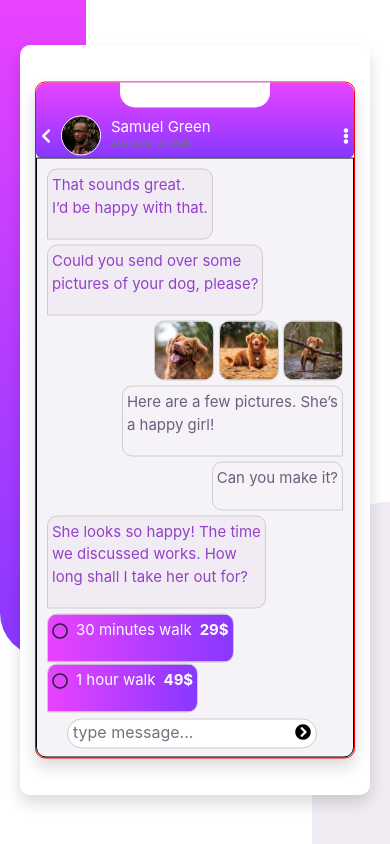
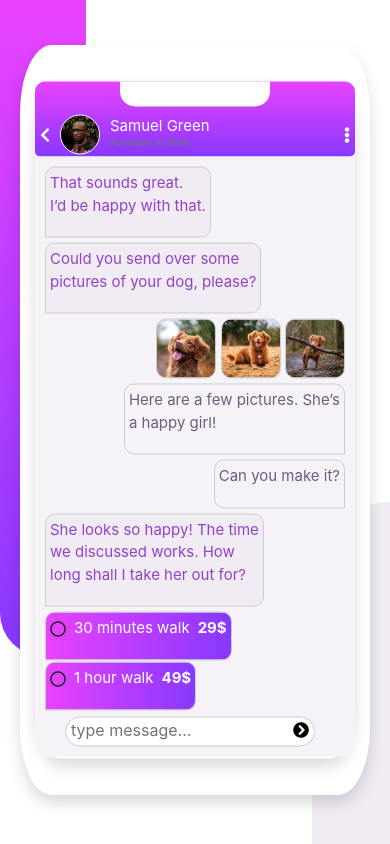
Before and after one commit to rocker-bell/chat-app-css-illustration-master, a plain HTML site: page index.html in a window 390 px wide. Shown: the top 844 px of the page. Drawn offline with nearby package versions, Linux system fonts and the light colour scheme.

Commit message:
Add border change/ apply chANGE to mobile container

```diff
--- a/style.css
+++ b/style.css
@@ -15,7 +15,7 @@ main {
   width: 350px;
   height: 750px;
   background-color: #ccc;
-  border-radius: 10px;
+  border-radius: 9%;
   margin-top: 10px;
   margin-bottom: px;
 }
@@ -25,8 +25,7 @@ main {
   align-items: center;
   width: 320px;
   height: 677px;
-  border: 1px solid red;
-  border-radius: 10px;
+  border-radius: 8%;
   top: 50%;
   left: 50%;
   transform: translate(-50%, -50%);
@@ -100,7 +99,6 @@ main {
 .second-section {
   background-color: hsl(270, 20%, 96%);
   padding: 10px 10px;
-  border: 1px solid black;
   height: 600px;
   border-bottom-left-radius: 10px;
   border-bottom-right-radius: 10px;
```
Also changed, not shown: index.html (+0 -2 lines), package-lock.json.
